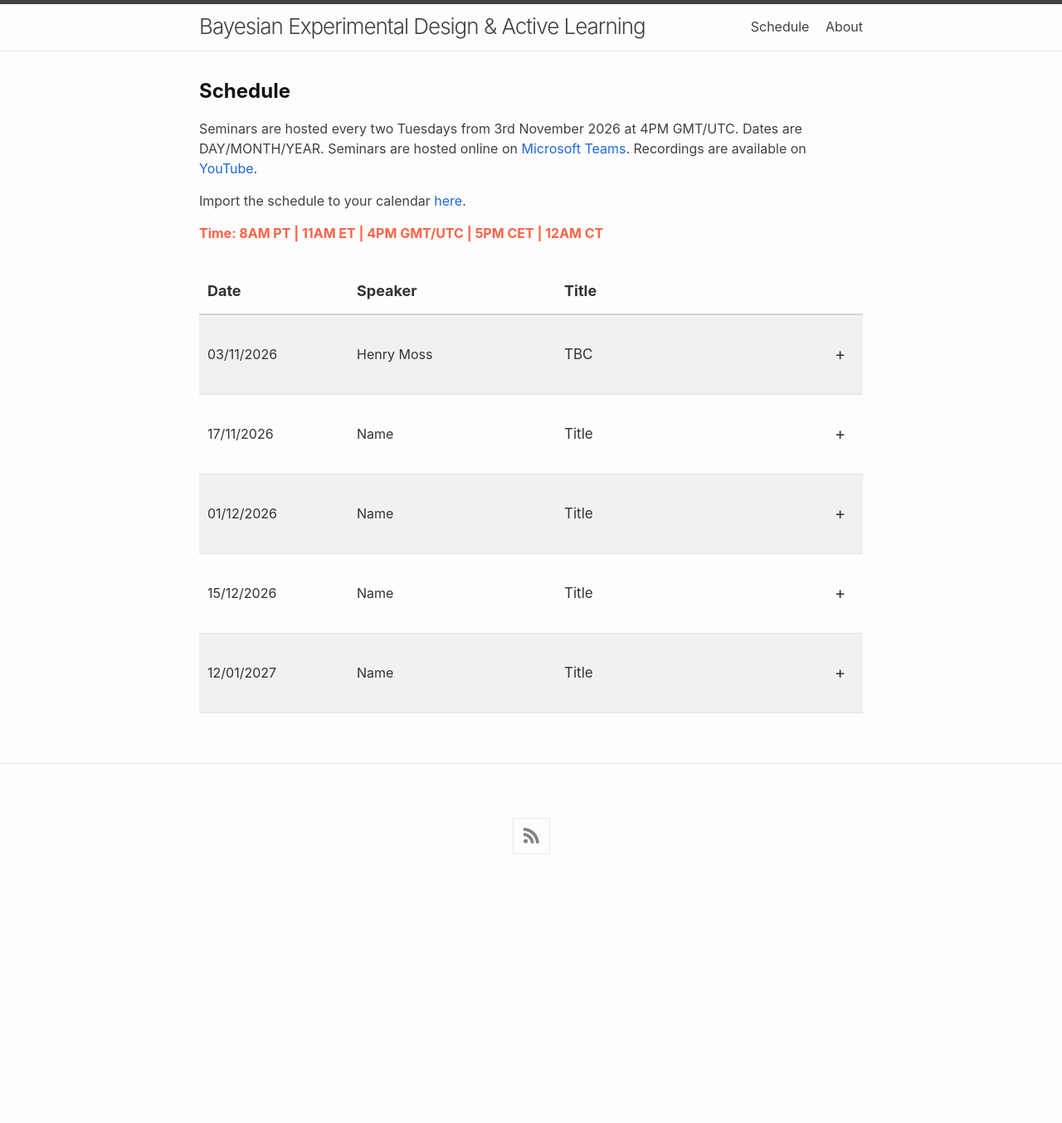
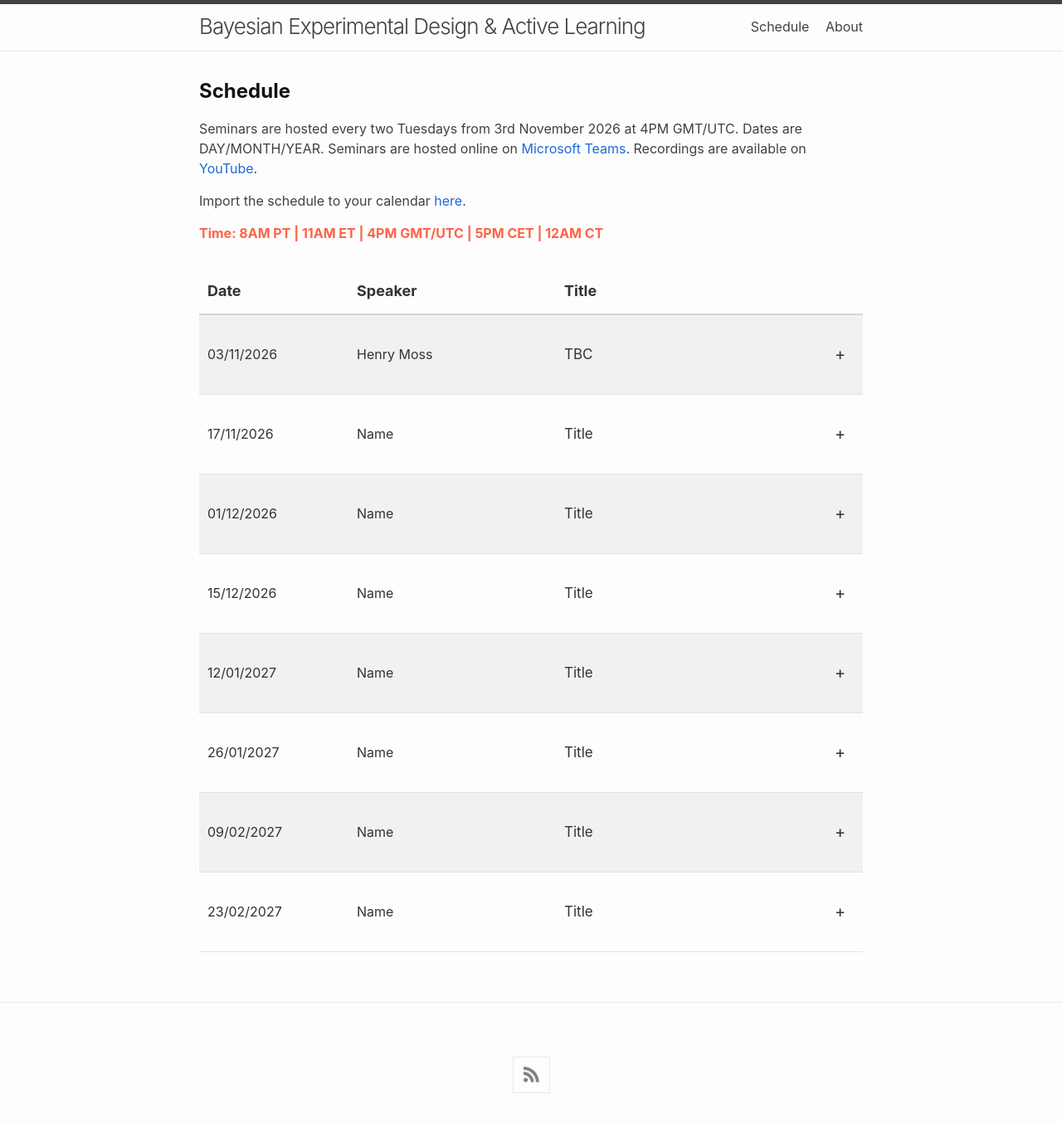
Before and after one commit to bayesiandesign/seminar, a Jekyll site: the page built from schedule.html, in a window 1280 px wide. Shown: the whole page at 83% size. Built offline with Jekyll 4.4.1, drawn with Linux system fonts in a browser that asks for light colours; nearby versions of some CDN libraries; before the commit the page ends 1066 px from its top, so only the background shows below that.

Commit message:
Update schedule.html

```diff
--- a/schedule.html
+++ b/schedule.html
@@ -180,6 +180,102 @@ permalink: /schedule/
 
     </details>
 
+
+    <details class="seminar-row">
+
+        <summary>
+            <div class="seminar-date">
+                26/01/2027
+            </div>
+
+            <div class="seminar-speaker">
+                Name
+            </div>
+
+            <div class="seminar-title">
+                Title
+            </div>
+
+            <div class="seminar-expand">
+                +
+            </div>
+
+        </summary>
+
+        <div class="seminar-abstract">
+            <strong>Abstract</strong>
+
+            <p>
+                This is where the abstract for the seminar goes.
+            </p>
+        </div>
+
+    </details>
+
+
+    <details class="seminar-row">
+
+        <summary>
+            <div class="seminar-date">
+                09/02/2027
+            </div>
+
+            <div class="seminar-speaker">
+                Name
+            </div>
+
+            <div class="seminar-title">
+                Title
+            </div>
+
+            <div class="seminar-expand">
+                +
+            </div>
+
+        </summary>
+
+        <div class="seminar-abstract">
+            <strong>Abstract</strong>
+
+            <p>
+                This is where the abstract for the seminar goes.
+            </p>
+        </div>
+
+    </details>
+
+
+    <details class="seminar-row">
+
+        <summary>
+            <div class="seminar-date">
+                23/02/2027
+            </div>
+
+            <div class="seminar-speaker">
+                Name
+            </div>
+
+            <div class="seminar-title">
+                Title
+            </div>
+
+            <div class="seminar-expand">
+                +
+            </div>
+
+        </summary>
+
+        <div class="seminar-abstract">
+            <strong>Abstract</strong>
+
+            <p>
+                This is where the abstract for the seminar goes.
+            </p>
+        </div>
+
+    </details>
+
     </details>
 
 </div>
```
